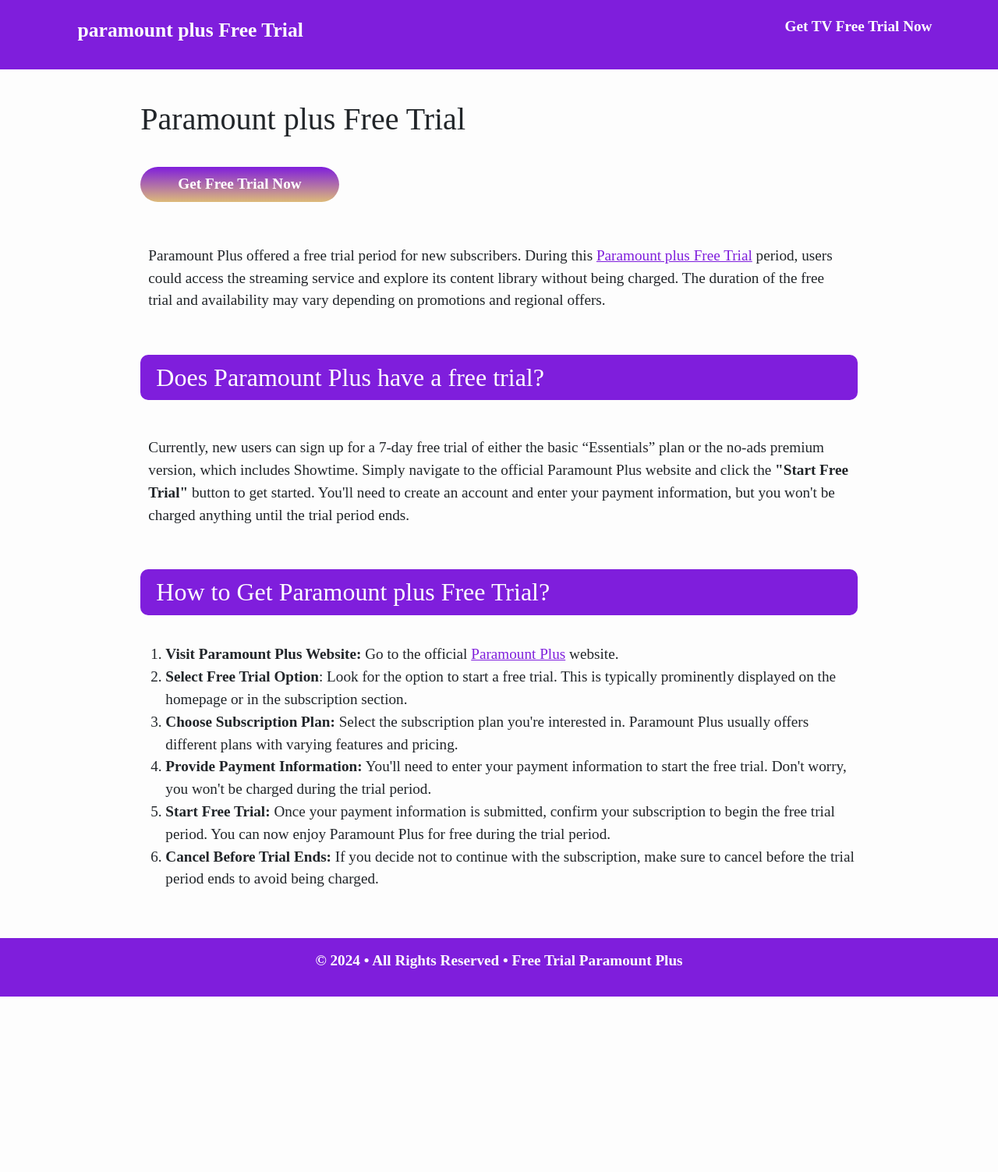
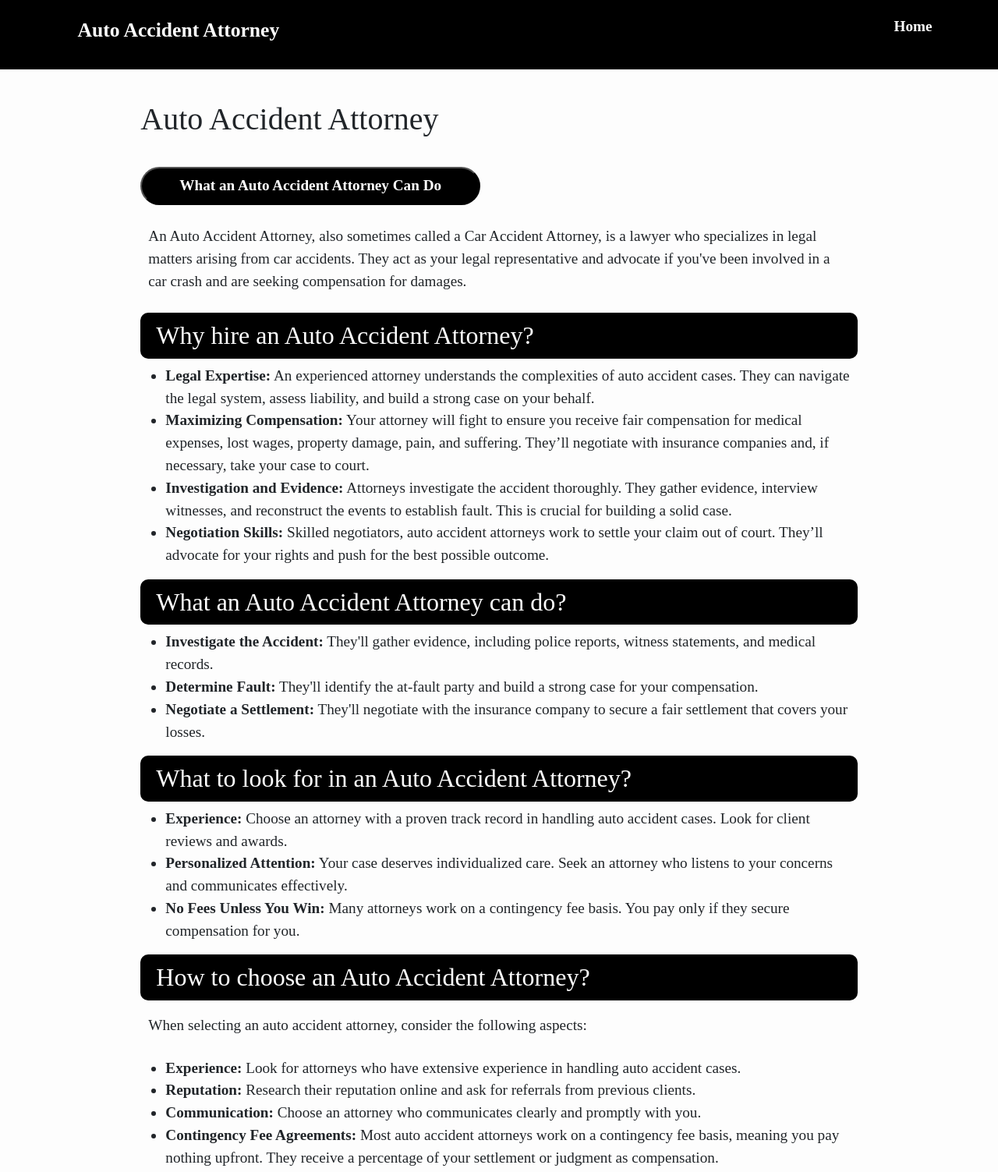
Before and after one commit to autoaccidentattorney/autoaccidentattorney.github.io, a plain HTML site: page index.html in a window 1280 px wide. Shown: the top 1503 px of the page at 78% size. Before the commit the page ends 1278 px from the top, so only its background shows below. Drawn offline with nearby package versions, Linux system fonts and the light colour scheme.

Commit message:
Update index.html

```diff
--- a/index.html
+++ b/index.html
@@ -4,20 +4,28 @@
     <meta charset="UTF-8">
     <meta http-equiv="X-UA-Compatible" content="IE=edge">
     <meta name="viewport" content="width=device-width, initial-scale=1.0">
-    <meta name='url' content='https://freetrialparamountplus.github.io/'>
-    <meta name='keywords' content='paramount plus free trial, paramount plus, hbomax tvsignin. hbomax, hbomax/tvsignin enter code'>
-    <meta name='description' content='To get paramount plus Free Trial, visit the paramount plus website, sign up for a new account, and select the free trial option during registration to enjoy access to their premium content for a limited time at no cost.'>
+    <meta name='url' content='https://autoaccidentattorney.github.io/'>
+    <meta name='keywords' content='Auto Accident Lawyer, Auto Accident Attorney'>
+    <meta name='description' content='Auto accident attorney specializes in representing individuals injured in car accidents to help them obtain compensation and justice.'>
     <meta name='robots' content='index,follow'>
-    <meta property="og:title" content="How to Get Paramount Plus for Free?"/>
-    <meta property="og:description" content="To get paramount plus Free Trial, visit the paramount plus website, sign up for a new account, and select the free trial option during registration to enjoy access to their premium content for a limited time at no cost." />
-    <meta property="og:url" content="https://freetrialparamountplus.github.io/">
-    <meta name="msvalidate.01" content="564C3D172AB3A954AEFCE6AD0E7E2976" />
-    <meta name="google-site-verification" content="g7Fb-i90_ZHsyUteLkMEm1f4y6yq6cOsfw8EFtm5-rs" /><meta property="og:site_name" content="Paramount plus Free Trial"/>
-    <title>How to Get Paramount Plus for Free?</title>
+    <meta property="og:title" content="Auto Accident Attorney: How an Attorney can help with your Auto Accident Claim?"/>
+    <meta property="og:description" content="Auto accident attorney specializes in representing individuals injured in car accidents to help them obtain compensation and justice." />
+    <meta property="og:url" content="https://autoaccidentattorney.github.io/">
+    <title>Auto Accident Attorney: How an Attorney can help with your Auto Accident Claim?</title>
     <link href="https://cdn.jsdelivr.net/npm/bootstrap@5.0.2/dist/css/bootstrap.min.css" rel="stylesheet" integrity="sha384-EVSTQN3/azprG1Anm3QDgpJLIm9Nao0Yz1ztcQTwFspd3yD65VohhpuuCOmLASjC" crossorigin="anonymous">
-    <link rel="icon" type="image/x-icon" href="images.png">
-   <link rel="icon" href="https://freetrialparamountplus.github.io/images.png"/>
-    <script async src="https://www.googletagmanager.com/gtag/js?id=G-GB8ZFKEM61"></script>
+    <link rel="icon" type="image/x-icon" href="">
+   <link rel="icon" href=""/>
+<!-- Google tag (gtag.js) -->
+<script async src="https://www.googletagmanager.com/gtag/js?id=G-MWLWJWT8W1"></script>
+<script>
+  window.dataLayer = window.dataLayer || [];
+  function gtag(){dataLayer.push(arguments);}
+  gtag('js', new Date());
+
+  gtag('config', 'G-MWLWJWT8W1');
+</script>
+<script async src="https://pagead2.googlesyndication.com/pagead/js/adsbygoogle.js?client=ca-pub-6683499861978427"
+     crossorigin="anonymous"></script>
 <script>
   window.dataLayer = window.dataLayer || [];
   function gtag(){dataLayer.push(arguments);}
@@ -43,7 +51,7 @@
             color: #1C011A;
         }
         .head{
-            background: #7F1EDC;
+            background: #000;
             color: #FFF;
             padding: 5px;
             padding-top: 10px;
@@ -60,8 +68,9 @@
             justify-content: space-between;
         }
         button{
-            border: none;
-            background: linear-gradient(to bottom, #7F1EDC 0%, #DDBA79 100%);
+            border: 1 px solid #000;
+            border-radius: 5px;
+            background: #000;
             color: #FFF;
             padding: 0.5rem 3rem;
             border-radius: 50px;
@@ -73,7 +82,7 @@
             padding: 10px 20px;
             color: #fff;
             border-radius: 10px;
-            background: #7F1EDC;
+            background: #000;
         }
         p{
             padding: 10px;
@@ -85,9 +94,9 @@
             color: #1C011A;
         }
         footer{
-            background-color: #7F1EDC;
+            background-color: #000;
             padding: 5px;
-            color: #FFFFFF;
+            color: #fff;
         }
         @media screen and (max-width: 800px) {
             .menu{
@@ -101,10 +110,10 @@
     <div class="head">
         <div class="container align-self-center">
             <div>
-                <p class="title"><a href="https://freetrialparamountplus.github.io/"><strong>paramount plus Free Trial</strong></p>
+                <p class="title"><a href="https://autoaccidentattorney.github.io/"><strong>Auto Accident Attorney</strong></p>
             </div>
             <div class="menu">
-                <p><strong><a href="https://paramountplusfreetrial.github.io/">Get TV Free Trial Now</a></strong></p>
+                <p><strong><a href="https://autoaccidentattorney.github.io/">Home</a></strong></p>
             </div>
         </div>
     </div>
@@ -113,28 +122,39 @@
         <div class="row">
             <div class="col-md-1"></div>
             <div class="col-md-10 pt-4">
-                <h1>Paramount plus Free Trial</h1>
+                <h1>Auto Accident Attorney</h1>
                 <br>
-<a href="http://actmynow.s3-website-us-west-1.amazonaws.com"><button>Get Free Trial Now</button></a>
+<a href="https://autoaccidentattorney.github.io/"><button>What an Auto Accident Attorney Can Do</button></a>
  <br>
 
-<br>
-<p>Paramount Plus offered a free trial period for new subscribers. During this <a href="https://freetrialparamountplus.github.io/">Paramount plus Free Trial</a> period, users could access the streaming service and explore its content library without being charged. The duration of the free trial and availability may vary depending on promotions and regional offers. </p>
-<br>
-<h2>Does Paramount Plus have a free trial?</h2><br>
-<p>Currently, new users can sign up for a 7-day free trial of either the basic “Essentials” plan or the no-ads premium version, which includes Showtime. Simply navigate to the official Paramount Plus website and click the <b>"Start Free Trial"</b> button to get started. You'll need to create an account and enter your payment information, but you won't be charged anything until the trial period ends.</p>
-<br><h2>How to Get  Paramount plus Free Trial?</h2><br>
-<ol>
-<li><b>Visit Paramount Plus Website:</b> Go to the official <a href="https://freetrialparamountplus.github.io/">Paramount Plus</a> website.</li>
-<li><b>Select Free Trial Option</b>: Look for the option to start a free trial. This is typically prominently displayed on the homepage or in the subscription section.</li>
-<li><b>Choose Subscription Plan:</b> Select the subscription plan you're interested in. Paramount Plus usually offers different plans with varying features and pricing.</li>
-<li><b>Provide Payment Information:</b> You'll need to enter your payment information to start the free trial. Don't worry, you won't be charged during the trial period.</li>
-<li><b>Start Free Trial:</b> Once your payment information is submitted, confirm your subscription to begin the free trial period. You can now enjoy Paramount Plus for free during the trial period.</li>
-<li><b>Cancel Before Trial Ends:</b> If you decide not to continue with the subscription, make sure to cancel before the trial period ends to avoid being charged.</li>
-
-</ol>
-
-
+<p>An Auto Accident Attorney, also sometimes called a Car Accident Attorney, is a lawyer who specializes in legal matters arising from car accidents. They act as your legal representative and advocate if you've been involved in a car crash and are seeking compensation for damages.</p>
+<h2>Why hire an Auto Accident Attorney?</h2>
+<ul>
+<li><b>Legal Expertise:</b> An experienced attorney understands the complexities of auto accident cases. They can navigate the legal system, assess liability, and build a strong case on your behalf.</li>
+<li><b>Maximizing Compensation:</b> Your attorney will fight to ensure you receive fair compensation for medical expenses, lost wages, property damage, pain, and suffering. They’ll negotiate with insurance companies and, if necessary, take your case to court.</li>
+<li><b>Investigation and Evidence:</b> Attorneys investigate the accident thoroughly. They gather evidence, interview witnesses, and reconstruct the events to establish fault. This is crucial for building a solid case.</li>
+<li><b>Negotiation Skills:</b> Skilled negotiators, auto accident attorneys work to settle your claim out of court. They’ll advocate for your rights and push for the best possible outcome.</li>
+</ul>
+<h2>What an Auto Accident Attorney can do?</h2>
+<ul>
+<li><b>Investigate the Accident:</b> They'll gather evidence, including police reports, witness statements, and medical records.</li>
+<li><b>Determine Fault:</b> They'll identify the at-fault party and build a strong case for your compensation.</li>
+<li><b>Negotiate a Settlement:</b> They'll negotiate with the insurance company to secure a fair settlement that covers your losses.</li>
+</ul>
+<h2>What to look for in an Auto Accident Attorney?</h2>
+<ul>
+<li><b>Experience:</b> Choose an attorney with a proven track record in handling auto accident cases. Look for client reviews and awards.</li>
+<li><b>Personalized Attention:</b> Your case deserves individualized care. Seek an attorney who listens to your concerns and communicates effectively.</li>
+<li><b>No Fees Unless You Win:</b> Many attorneys work on a contingency fee basis. You pay only if they secure compensation for you.</li>
+</ul>
+<h2>How to choose an Auto Accident Attorney?</h2>
+<p>When selecting an auto accident attorney, consider the following aspects:</p>
+<ul>
+<li><b>Experience:</b> Look for attorneys who have extensive experience in handling auto accident cases.</li>
+<li><b>Reputation:</b> Research their reputation online and ask for referrals from previous clients.</li>
+<li><b>Communication:</b> Choose an attorney who communicates clearly and promptly with you.</li>
+<li><b>Contingency Fee Agreements:</b> Most auto accident attorneys work on a contingency fee basis, meaning you pay nothing upfront. They receive a percentage of your settlement or judgment as compensation.</li>
+</ul>
  <br>
             </div>
             <div class="col-md-1"></div>
@@ -143,7 +163,7 @@
     <!-- footer -->
     <footer>
         <div class="text-center">
-            <strong><p>© 2024 • All Rights Reserved • <a href="https://freetrialparamountplus.github.io/">Free Trial Paramount Plus</a></p></strong>
+            <strong><p>© 2024 • All Rights Reserved • <a href="https://autoaccidentattorney.github.io/">Auto Accident Attorney</a></p></strong>
         </div>
     </footer>
 </body>
```
